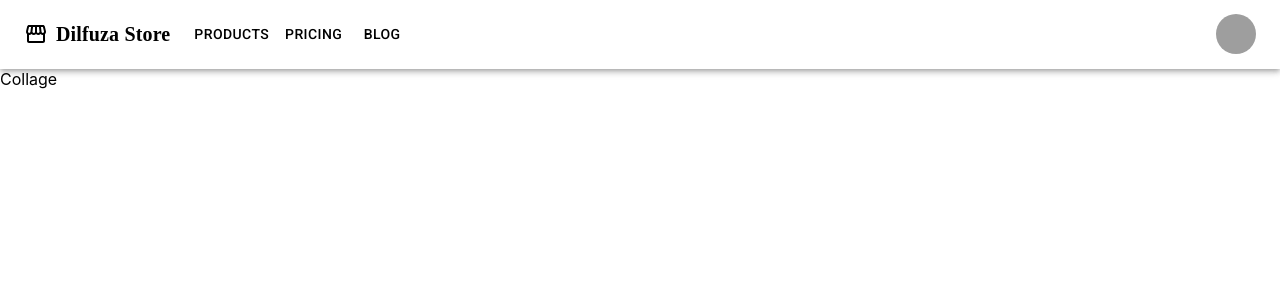
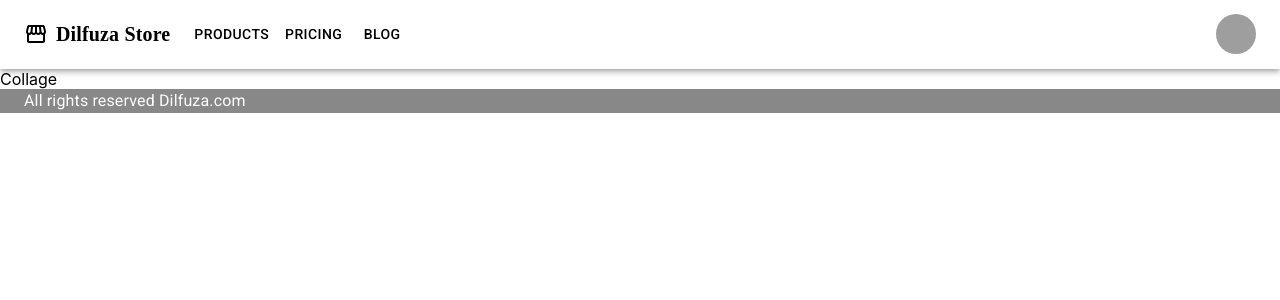
Before and after one commit to javlona/dilfuza-store-firebase, a React (Create React App) app: page / in a window 1280 px wide. Shown: the top 300 px of the page. Built offline with nearby package versions, Linux system fonts and the light colour scheme; grey boxes are pictures that could not be loaded.

Commit message:
footer added

```diff
--- a/src/App.js
+++ b/src/App.js
@@ -1,4 +1,5 @@
 import Collage from "./Components/Collage";
+import Footer from "./Components/Footer";
 import Header from "./Components/Header";
 
 
@@ -8,6 +9,7 @@ function App() {
     <div className="App">
       <Header />
       <Collage />
+      <Footer />
     </div>
   )
 }
--- a/src/Components/Footer.js
+++ b/src/Components/Footer.js
@@ -1,9 +1,18 @@
-import React from 'react'
+import { Box, Container, Typography } from "@mui/material";
+import React from "react";
 
 function Footer() {
   return (
-    <div>Footer</div>
-  )
+    <footer style={{ background: "#888", color: "#fff" }}>
+      <Container maxWidth="xl">
+        <Box>
+          <Typography variant="body1">
+            All rights reserved Dilfuza.com
+          </Typography>
+        </Box>
+      </Container>
+    </footer>
+  );
 }
 
-export default Footer
+export default Footer;
```
Also changed, not shown: src/Pages/Home.js (+3 -5 lines).
